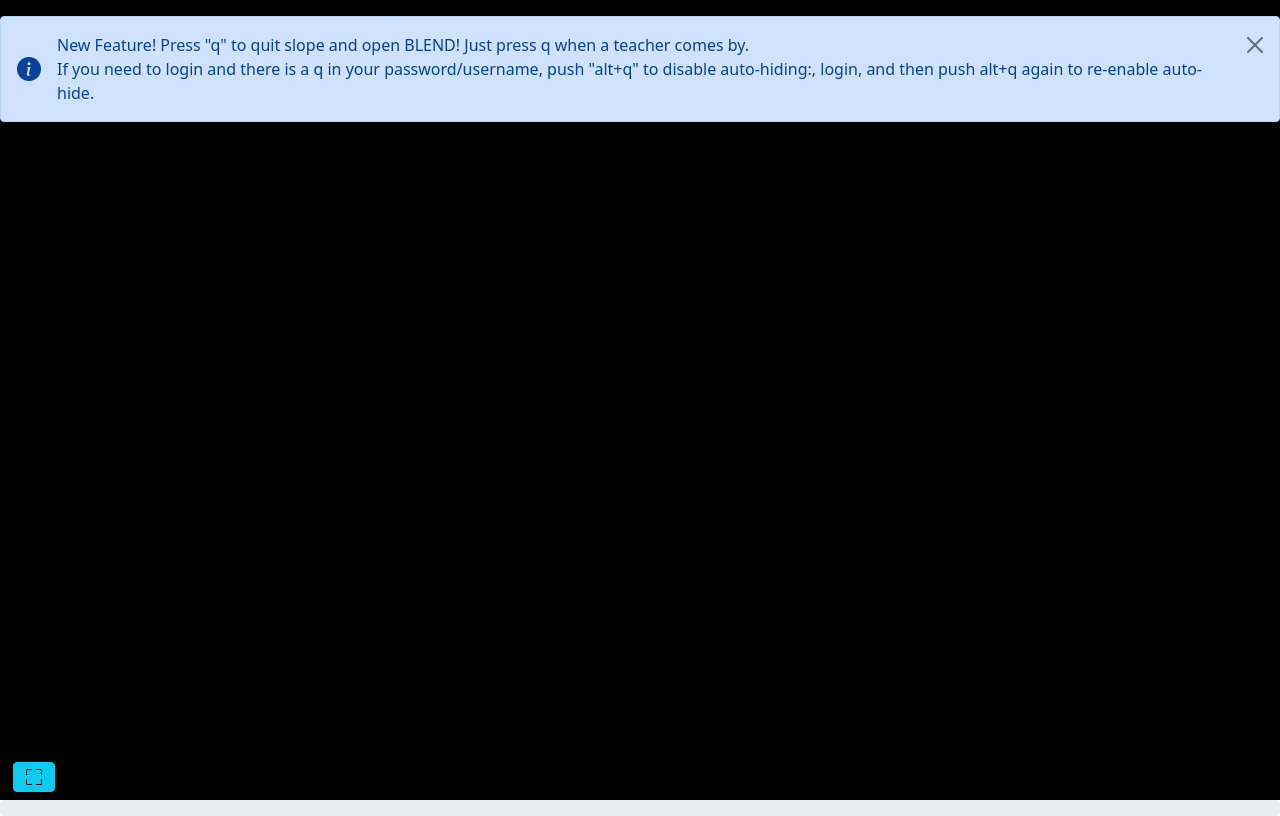
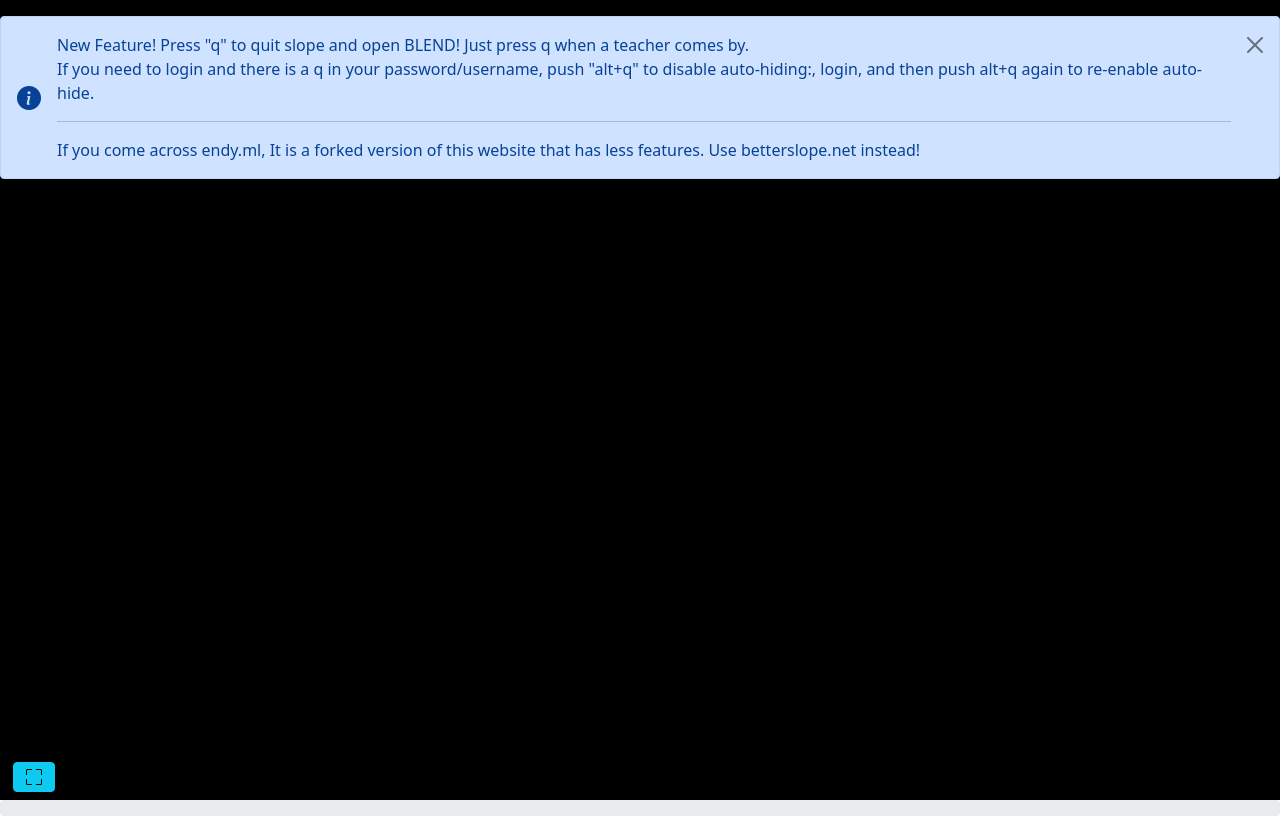
Before and after one commit to reesericci/slope, a plain HTML site: page index.html in a window 1280 px wide. Drawn offline with nearby package versions, Linux system fonts and the light colour scheme; no server answers.

Commit message:
endy.ml warning

```diff
--- a/index.html
+++ b/index.html
@@ -19,6 +19,8 @@
     New Feature! Press "q" to quit slope and open BLEND! Just press q when a teacher comes by.
     <br>
     If you need to login and there is a q in your password/username, push "alt+q" to disable auto-hiding:, login, and then push alt+q again to re-enable auto-hide.
+    <hr>
+    If you come across endy.ml, It is a forked version of this website that has less features. Use betterslope.net instead!
   </div>
   <button type="button" class="btn-close" data-bs-dismiss="alert" aria-label="Close"></button>
 </div>
```
